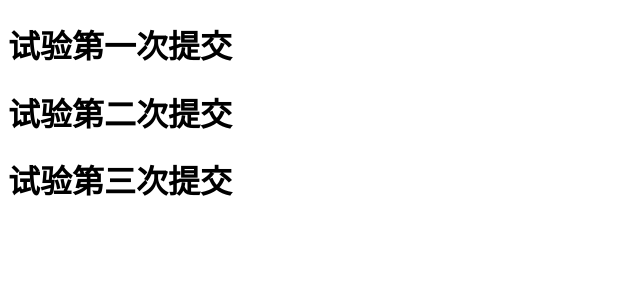
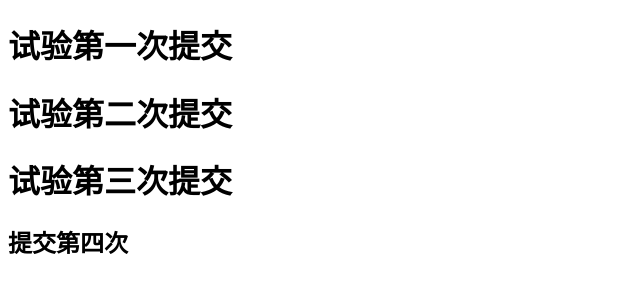
Before and after one commit to zmy5316/-, a plain HTML site: page 01.html in a window 1280 px wide. Shown: the whole page, without its empty margins (0-640 px from the left). Drawn offline with Linux system fonts and the light colour scheme.

Commit message:
'第二次提交'

```diff
--- a/01.html
+++ b/01.html
@@ -14,6 +14,7 @@
     <h1>试验第一次提交</h1>
     <h1>试验第二次提交</h1>
     <h1>试验第三次提交</h1>
+    <h2>提交第四次</h2>
 </body>
 
 </html>
```
